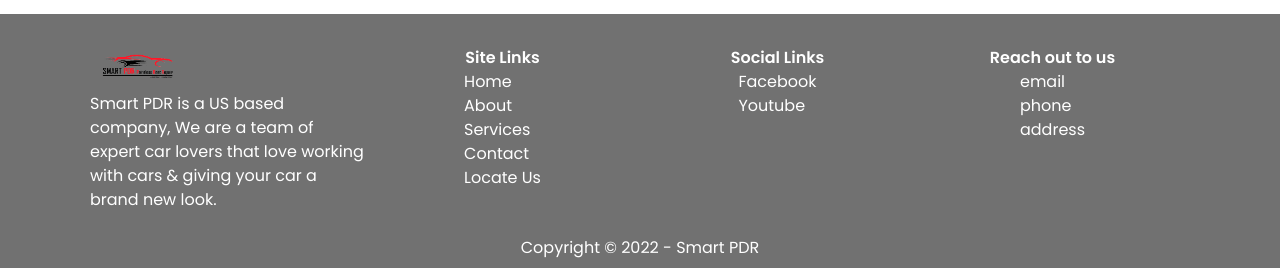
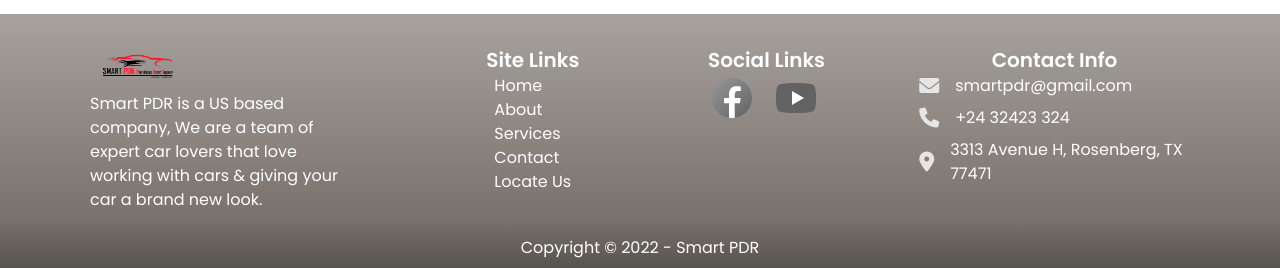
Before and after one commit to sabinbaniya/smart-pdr, a website: page index.html in a window 1280 px wide. Shown: the part 3315-3583 px from the top of the page. Drawn offline with Linux system fonts and the light colour scheme.

Commit message:
all done according to design

```diff
--- a/index.html
+++ b/index.html
@@ -11,6 +11,13 @@
     <link
       href="https://fonts.googleapis.com/css2?family=Poppins:wght@300;400;600;700&display=swap"
       rel="stylesheet"
+    />
+    <link
+      rel="stylesheet"
+      href="https://cdnjs.cloudflare.com/ajax/libs/font-awesome/6.0.0/css/all.min.css"
+      integrity="sha512-9usAa10IRO0HhonpyAIVpjrylPvoDwiPUiKdWk5t3PyolY1cOd4DSE0Ga+ri4AuTroPR5aQvXU9xC6qOPnzFeg=="
+      crossorigin="anonymous"
+      referrerpolicy="no-referrer"
     />
     <script src="./js/index.js" defer></script>
   </head>
@@ -32,7 +39,7 @@
 
         <!-- mobile menu -->
         <ul
-          class="md:hidden absolute menu-items -top-80 rounded-md space-y-4 bg-gradient-to-br from-gray-100 to-gray-300 py-4 text-black z-10"
+          class="md:hidden absolute menu-items -top-96 rounded-md space-y-6 bg-gradient-to-br from-gray-100 to-gray-300 py-12 text-black z-10"
         >
           <li><a href="#home">Home</a></li>
           <li><a href="#about">About</a></li>
@@ -345,10 +352,17 @@
         </section>
       </main>
     </div>
-    <footer class="bg-cgrey text-white pt-8 pb-2">
+    <footer
+      class="bg-gradient-to-b from-stone-400 to-stone-500 text-white pt-8 pb-2 min-h-64 flex items-center justify-center"
+    >
       <div class="wrapper">
-        <section class="w-11/12 mx-auto flex items-start justify-between">
-          <section class="basis-1/4 -mt-2">
+        <section
+          class="w-11/12 mx-auto flex flex-col sm:flex-row items-start justify-between md:space-x-8 lg:space-x-28"
+        >
+          <section
+            class="flex items-center justify-between sm:justify-around lg:justify-between sm:items-start"
+          >
+            <section class="-mt-2 basis-1/2">
               <img src="./images/logo.png" alt="Smart PDR" class="w-24" />
               <h4 class="">
                 Smart PDR is a US based company, We are a team of expert car
@@ -356,35 +370,77 @@
                 look.
               </h4>
             </section>
-          <section class="basis-1/4 flex justify-center items-center flex-col">
-            <p class="font-semibold">Site Links</p>
+            <section
+              class="basis-1/4 flex justify-center items-center flex-col"
+            >
+              <p class="font-semibold text-lg lg:text-xl">Site Links</p>
               <ul>
-              <li><a href="#home">Home</a></li>
-              <li><a href="#about">About</a></li>
-              <li><a href="#services">Services</a></li>
-              <li><a href="#contact">Contact</a></li>
-              <li><a href="#locate-us">Locate Us</a></li>
+                <li><a class="hover:text-gray-200" href="#home">Home</a></li>
+                <li><a class="hover:text-gray-200" href="#about">About</a></li>
+                <li>
+                  <a class="hover:text-gray-200" href="#services">Services</a>
+                </li>
+                <li>
+                  <a class="hover:text-gray-200" href="#contact">Contact</a>
+                </li>
+                <li>
+                  <a class="hover:text-gray-200" href="#locate-us">Locate Us</a>
+                </li>
               </ul>
             </section>
-          <section class="basis-1/4 flex justify-center items-center flex-col">
-            <p class="font-semibold">Social Links</p>
-            <ul>
-              <li><a href="#home">Facebook</a></li>
-              <li><a href="#about">Youtube</a></li>
+          </section>
+          <section
+            class="flex items-start justify-between sm:justify-around lg:justify-between w-full mt-4 sm:mt-0"
+          >
+            <section class="flex basis-1/2 justify-center items-start flex-col">
+              <p class="font-semibold text-lg lg:text-xl">Social Links</p>
+              <div
+                class="flex sm:flex-col md:flex-row space-x-4 sm:space-x-0 md:space-x-4 w-9/12 items-center"
+              >
+                <a href="https://facebook.com" target="_blank" rel="noopener"
+                  ><img
+                    src="./images/facebook.svg"
+                    alt="Facebook Handle"
+                    class="w-8 lg:w-12 grayscale hover:grayscale-0"
+                /></a>
+                <a
+                  href="https://www.youtube.com/channel/UC_mt8tAKLBYqydoR237YdFw"
+                  target="_blank"
+                  rel="noopener"
+                  ><img
+                    src="./images/youtube.svg"
+                    alt="Youtube Handle"
+                    class="w-8 lg:w-12 grayscale hover:grayscale-0"
+                /></a>
+              </div>
+            </section>
+            <section
+              class="flex justify-center items-start sm:items-center flex-col"
+            >
+              <p class="font-semibold text-lg lg:text-xl">Contact Info</p>
+              <ul class="space-y-2">
+                <li class="flex items-center">
+                  <i class="fa-solid mr-2 md:mr-4 fa-envelope"></i>
+                  smartpdr@gmail.com
+                </li>
+
+                <li class="flex items-center">
+                  <i class="fa-solid mr-2 md:mr-4 fa-phone"></i>
+                  +24 32423 324
+                </li>
+                <li class="flex items-center">
+                  <i class="fa-solid mr-2 md:mr-4 fa-location-dot"></i>
+                  3313 Avenue H, Rosenberg, TX 77471
+                </li>
               </ul>
             </section>
-          <section class="basis-1/4 flex justify-center items-center flex-col">
-            <p class="font-semibold">Reach out to us</p>
-            <ul>
-              <li>email</li>
-              <li>phone</li>
-              <li>address</a></li>
-            </ul>
           </section>
         </section>
       </div>
     </footer>
-    <footer class="bg-cgrey text-white text-center pt-4 pb-2">
+    <footer
+      class="bg-gradient-to-b from-stone-500 to-stone-600 text-white text-center pt-4 pb-2"
+    >
       <p id="cp-text"></p>
     </footer>
   </body>
--- a/styles/style.css
+++ b/styles/style.css
@@ -80,6 +80,13 @@
   );
 }
 
+.fa-envelope,
+.fa-phone,
+.fa-location-dot {
+  color: rgb(230, 230, 230);
+  font-size: 20px;
+}
+
 @tailwind base;
 @tailwind components;
 @tailwind utilities;
@@ -104,7 +111,14 @@
 
   h1::selection,
   p::selection,
-  h2::selection {
+  a::selection,
+  li::selection,
+  h2::selection,
+  h3::selection,
+  h4::selection,
+  label::selection,
+  button::selection,
+  img::selection {
     background-color: rgba(255, 23, 39, 0.8);
     color: white;
   }
```
Also changed, not shown: dist/output.css, images/email.png (added), images/facebook.svg (added), images/location.png (added), images/phone.png (added), images/youtube.svg (added). Lines whose indentation alone changed are shown as unchanged.
